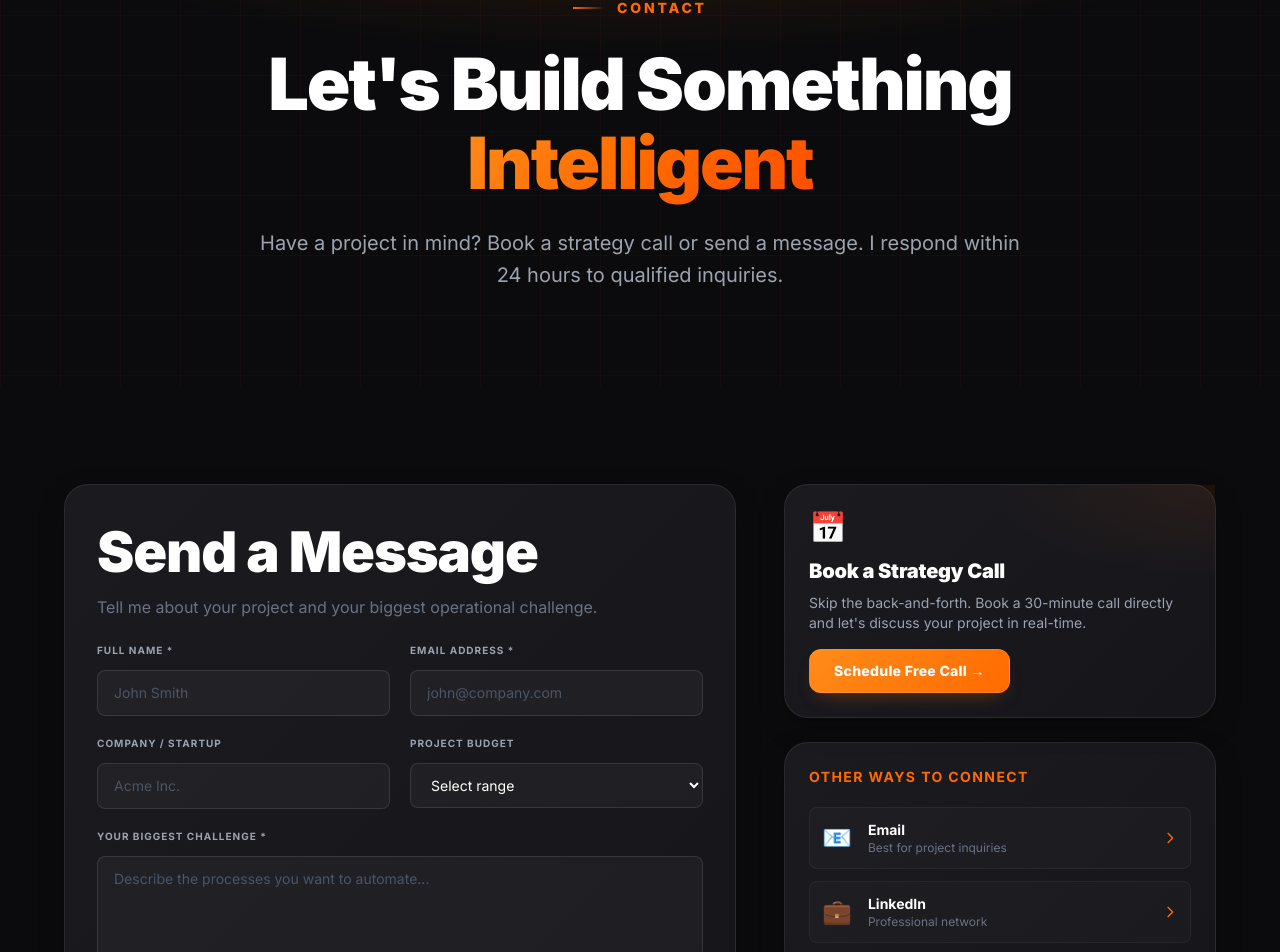
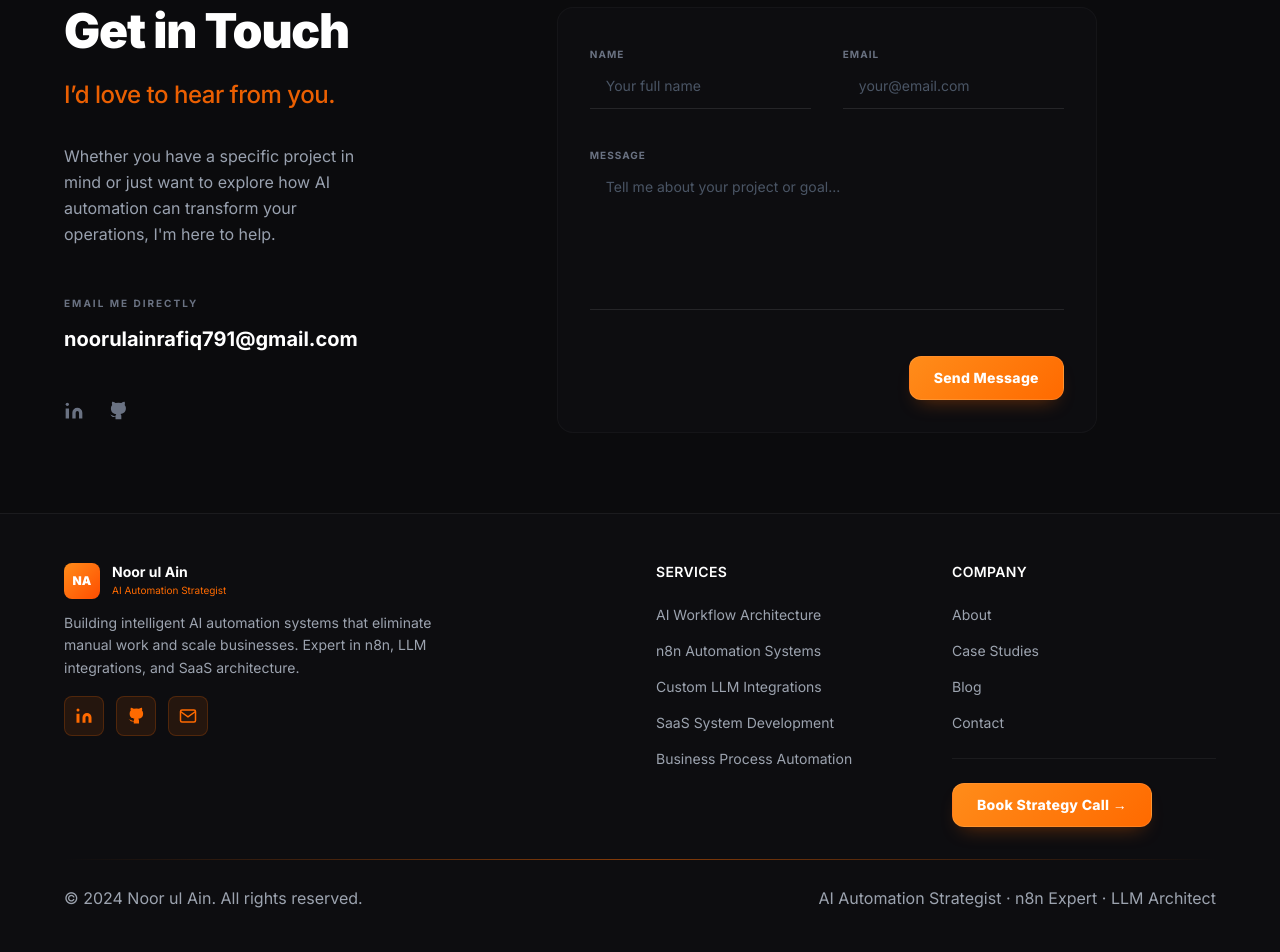
Before and after one commit to Noor-Ul-ain68/Noorulain.me, a Next.js app: page /contact in a window 1280 px wide. Shown: the part 105-1057 px from the top of the page. Built offline with nearby package versions, Linux system fonts and the light colour scheme.

Commit message:
Contact page setup

```diff
--- a/src/app/contact/ContactClient.tsx
+++ b/src/app/contact/ContactClient.tsx
@@ -3,281 +3,153 @@
 import { useState } from 'react';
 import { SITE_CONFIG } from '@/constants';
 
-const contactMethods = [
-    { icon: '📧', label: 'Email', href: `mailto:${SITE_CONFIG.email}`, desc: 'Best for project inquiries' },
-    { icon: '💼', label: 'LinkedIn', href: SITE_CONFIG.linkedin, desc: 'Professional network' },
-    { icon: '🐙', label: 'GitHub', href: SITE_CONFIG.github, desc: 'See my code & projects' },
-    { icon: '📅', label: 'Calendly', href: SITE_CONFIG.calendly, desc: '30-min free consultation' },
-];
+export default function ContactClient() {
+    const [status, setStatus] = useState<'idle' | 'submitting' | 'success' | 'error'>('idle');
+    const [form, setForm] = useState({ name: '', email: '', message: '' });
 
-export default function ContactClient() {
-    const [form, setForm] = useState({ name: '', email: '', company: '', budget: '', message: '' });
-    const [submitted, setSubmitted] = useState(false);
+    const handleSubmit = async (e: React.FormEvent) => {
+        e.preventDefault();
+        setStatus('submitting');
 
-    const handleSubmit = (e: React.FormEvent) => {
-        e.preventDefault();
-        setSubmitted(true);
+        try {
+            const response = await fetch('https://formspree.io/f/mqaevepk', { // Formspree ID for the provided email
+                method: 'POST',
+                headers: { 'Content-Type': 'application/json' },
+                body: JSON.stringify({
+                    ...form,
+                    _subject: 'New Contact Form Submission',
+                }),
+            });
+
+            if (response.ok) {
+                setStatus('success');
+                setForm({ name: '', email: '', message: '' });
+            } else {
+                setStatus('error');
+            }
+        } catch (err) {
+            setStatus('error');
+        }
     };
 
-    const inputClass = `w-full px-4 py-3 rounded-lg text-sm outline-none transition-all focus:ring-1 placeholder-gray-600`;
-    const inputStyle = {
-        background: 'rgba(255,255,255,0.04)',
-        border: '1px solid rgba(255,255,255,0.1)',
-        color: 'white',
-    };
+    const inputClass = `w-full px-4 py-3 rounded-none border-b border-white/10 bg-transparent text-sm outline-none transition-all focus:border-orange-500/50 placeholder-gray-600`;
 
     return (
-        <>
-            {/* HERO */}
-            <section className="section-pad relative overflow-hidden tech-grid pt-24 lg:pt-36">
-                <div className="absolute inset-0 gradient-radial-orange pointer-events-none" />
-                <div className="container-custom relative z-10 text-center">
-                    <div className="max-w-3xl mx-auto">
-                        <p className="section-label justify-center">Contact</p>
-                        <h1 className="mb-6 text-[28px] xs:text-[32px] sm:text-5xl lg:text-7xl leading-[1.2] lg:leading-[1.1]">
-                            Let&apos;s Build Something{' '}
-                            <span className="text-gradient-orange">Intelligent</span>
+        <section className="pt-20 pb-12 lg:pt-28 lg:pb-20 overflow-hidden bg-[#0B0B0D]">
+            <div className="container-custom">
+                <div className="grid grid-cols-1 lg:grid-cols-10 gap-12 lg:gap-20 items-start">
+
+                    {/* LEFT SIDE (40%) */}
+                    <div className="lg:col-span-4 flex flex-col items-center text-center lg:items-start lg:text-left">
+                        <h1 className="text-4xl lg:text-5xl font-black text-white mb-6 tracking-tight">
+                            Get in Touch
                         </h1>
-                        <p className="text-base sm:text-lg lg:text-xl leading-relaxed" style={{ color: '#9CA3AF' }}>
-                            Have a project in mind? Book a strategy call or send a message. I respond within 24 hours to qualified inquiries.
+                        <h2 className="text-xl lg:text-2xl font-medium text-orange-500/90 mb-8">
+                            I’d love to hear from you.
+                        </h2>
+                        <p className="text-sm lg:text-base leading-relaxed text-gray-400 max-w-[280px] lg:max-w-xs mb-12">
+                            Whether you have a specific project in mind or just want to explore how AI automation can transform your operations, I'm here to help.
                         </p>
+
+                        <div className="mb-12 w-full group">
+                            <p className="text-[10px] uppercase tracking-[0.2em] text-gray-500 mb-3 font-bold">Email Me Directly</p>
+                            <a href={`mailto:noorulainrafiq791@gmail.com`} className="text-lg lg:text-xl font-bold text-white hover:text-orange-500 transition-colors">
+                                noorulainrafiq791@gmail.com
+                            </a>
+                        </div>
+
+                        <div className="flex items-center gap-6">
+                            <a href={SITE_CONFIG.linkedin} target="_blank" rel="noopener noreferrer" className="text-gray-500 hover:text-white transition-all transform hover:scale-110">
+                                <svg width="20" height="20" viewBox="0 0 24 24" fill="currentColor">
+                                    <path d="M16 8a6 6 0 0 1 6 6v7h-4v-7a2 2 0 0 0-2-2 2 2 0 0 0-2 2v7h-4v-7a6 6 0 0 1 6-6zM2 9h4v12H2z" /><circle cx="4" cy="4" r="2" />
+                                </svg>
+                            </a>
+                            <a href={SITE_CONFIG.github} target="_blank" rel="noopener noreferrer" className="text-gray-500 hover:text-white transition-all transform hover:scale-110">
+                                <svg width="20" height="20" viewBox="0 0 24 24" fill="currentColor">
+                                    <path d="M9 19c-5 1.5-5-2.5-7-3m14 6v-3.87a3.37 3.37 0 0 0-.94-2.61c3.14-.35 6.44-1.54 6.44-7A5.44 5.44 0 0 0 20 4.77 5.07 5.07 0 0 0 19.91 1S18.73.65 16 2.48a13.38 13.38 0 0 0-7 0C6.27.65 5.09 1 5.09 1A5.07 5.07 0 0 0 5 4.77a5.44 5.44 0 0 0-1.5 3.78c0 5.42 3.3 6.61 6.44 7A3.37 3.37 0 0 0 9 18.13V22" />
+                                </svg>
+                            </a>
                         </div>
                     </div>
-            </section>
 
-            <section className="section-pad">
-                <div className="container-custom">
-                    <div className="grid grid-cols-1 lg:grid-cols-5 gap-12">
-                        {/* Contact Form */}
-                        <div className="lg:col-span-3 order-first lg:order-none">
-                            <div className="card p-5 sm:p-7 md:p-8">
-                                <h2 className="mb-2">Send a Message</h2>
-                                <p className="text-sm sm:text-base mb-6" style={{ color: '#6B7280' }}>
-                                    Tell me about your project and your biggest operational challenge.
-                                </p>
-
-                                {submitted ? (
-                                    <div className="text-center py-12">
-                                        <div className="text-6xl mb-6">🎯</div>
-                                        <h3 className="mb-2">Message Sent!</h3>
-                                        <p style={{ color: '#9CA3AF' }}>
-                                            I&apos;ll review your project and get back to you within 24 hours.
-                                        </p>
-                                        <a
-                                            href={SITE_CONFIG.calendly}
-                                            target="_blank"
-                                            rel="noopener noreferrer"
-                                            className="btn-orange mt-8"
+                    {/* RIGHT SIDE (60%) */}
+                    <div className="lg:col-span-6 w-full lg:max-w-[540px]">
+                        <div className="bg-[#111114]/50 border border-white/[0.03] p-6 lg:p-8 rounded-2xl relative">
+                            {status === 'success' ? (
+                                <div className="py-12 text-center animate-fade-in">
+                                    <div className="w-16 h-16 bg-orange-500/10 rounded-full flex items-center justify-center mx-auto mb-6">
+                                        <svg className="w-8 h-8 text-orange-500" fill="none" stroke="currentColor" viewBox="0 0 24 24">
+                                            <path strokeLinecap="round" strokeLinejoin="round" strokeWidth="2" d="M5 13l4 4L19 7" />
+                                        </svg>
+                                    </div>
+                                    <h3 className="text-2xl font-black text-white mb-2">Message Sent</h3>
+                                    <p className="text-gray-400">Thank you for reaching out. I'll get back to you shortly.</p>
+                                    <button
+                                        onClick={() => setStatus('idle')}
+                                        className="mt-8 text-sm font-bold text-orange-500 hover:text-orange-400 transition-colors underline underline-offset-4"
                                     >
-                                            <span>Or Book a Call Now →</span>
-                                        </a>
+                                        Send another message
+                                    </button>
                                 </div>
                             ) : (
-                                    <form onSubmit={handleSubmit} className="space-y-5">
-                                        <div className="grid grid-cols-1 sm:grid-cols-2 gap-5">
-                                            <div>
-                                                <label
-                                                    className="block text-[10px] font-bold uppercase tracking-widest mb-3"
-                                                    style={{ color: '#9CA3AF' }}
-                                                >
-                                                    Full Name *
-                                                </label>
+                                <form onSubmit={handleSubmit} className="space-y-8">
+                                    <div className="grid grid-cols-1 sm:grid-cols-2 gap-8">
+                                        <div className="space-y-2">
+                                            <label className="text-[10px] font-bold uppercase tracking-widest text-gray-500">Name</label>
                                             <input
                                                 type="text"
                                                 required
-                                                    placeholder="John Smith"
+                                                placeholder="Your full name"
                                                 className={inputClass}
-                                                    style={inputStyle}
                                                 value={form.name}
                                                 onChange={(e) => setForm({ ...form, name: e.target.value })}
                                             />
                                         </div>
-                                            <div>
-                                                <label
-                                                    className="block text-[10px] font-bold uppercase tracking-widest mb-3"
-                                                    style={{ color: '#9CA3AF' }}
-                                                >
-                                                    Email Address *
-                                                </label>
+                                        <div className="space-y-2">
+                                            <label className="text-[10px] font-bold uppercase tracking-widest text-gray-500">Email</label>
                                             <input
                                                 type="email"
                                                 required
-                                                    placeholder="john@company.com"
+                                                placeholder="your@email.com"
                                                 className={inputClass}
-                                                    style={inputStyle}
                                                 value={form.email}
                                                 onChange={(e) => setForm({ ...form, email: e.target.value })}
                                             />
                                         </div>
                                     </div>
 
-                                        <div className="grid grid-cols-1 sm:grid-cols-2 gap-5">
-                                            <div>
-                                                <label
-                                                    className="block text-[10px] font-bold uppercase tracking-widest mb-3"
-                                                    style={{ color: '#9CA3AF' }}
-                                                >
-                                                    Company / Startup
-                                                </label>
-                                                <input
-                                                    type="text"
-                                                    placeholder="Acme Inc."
-                                                    className={inputClass}
-                                                    style={inputStyle}
-                                                    value={form.company}
-                                                    onChange={(e) => setForm({ ...form, company: e.target.value })}
-                                                />
-                                            </div>
-                                            <div>
-                                                <label
-                                                    className="block text-[10px] font-bold uppercase tracking-widest mb-3"
-                                                    style={{ color: '#9CA3AF' }}
-                                                >
-                                                    Project Budget
-                                                </label>
-                                                <select
-                                                    className={inputClass}
-                                                    style={{ ...inputStyle, cursor: 'pointer' }}
-                                                    value={form.budget}
-                                                    onChange={(e) => setForm({ ...form, budget: e.target.value })}
-                                                >
-                                                    <option value="" style={{ background: '#1A1A1F' }}>
-                                                        Select range
-                                                    </option>
-                                                    <option value="1500-3000" style={{ background: '#1A1A1F' }}>
-                                                        $1,500 – $3,000
-                                                    </option>
-                                                    <option value="3000-5000" style={{ background: '#1A1A1F' }}>
-                                                        $3,000 – $5,000
-                                                    </option>
-                                                    <option value="5000-10000" style={{ background: '#1A1A1F' }}>
-                                                        $5,000 – $10,000
-                                                    </option>
-                                                    <option value="10000+" style={{ background: '#1A1A1F' }}>
-                                                        $10,000+
-                                                    </option>
-                                                </select>
-                                            </div>
-                                        </div>
-
-                                        <div>
-                                            <label
-                                                className="block text-[10px] font-bold uppercase tracking-widest mb-3"
-                                                style={{ color: '#9CA3AF' }}
-                                            >
-                                                Your Biggest Challenge *
-                                            </label>
+                                    <div className="space-y-2">
+                                        <label className="text-[10px] font-bold uppercase tracking-widest text-gray-500">Message</label>
                                         <textarea
                                             required
-                                                rows={5}
-                                                placeholder="Describe the processes you want to automate..."
+                                            rows={6}
+                                            placeholder="Tell me about your project or goal..."
                                             className={`${inputClass} resize-none`}
-                                                style={inputStyle}
                                             value={form.message}
                                             onChange={(e) => setForm({ ...form, message: e.target.value })}
                                         />
                                     </div>
 
-                                        <button type="submit" className="btn-orange w-full text-base py-4">
-                                            <span>Send Message →</span>
+                                    <div className="pt-2 flex flex-col items-center lg:items-end">
+                                        <button
+                                            type="submit"
+                                            disabled={status === 'submitting'}
+                                            className="btn-orange w-full sm:w-auto px-10 py-3.5 text-sm tracking-wide disabled:opacity-50 transition-all active:scale-95"
+                                        >
+                                            <span>
+                                                {status === 'submitting' ? 'Sending...' : 'Send Message'}
+                                            </span>
                                         </button>
-                                        <p className="text-[10px] text-center italic" style={{ color: '#6B7280' }}>
-                                            I respond to all qualified inquiries within 24 hours.
-                                        </p>
+                                        {status === 'error' && (
+                                            <p className="mt-4 text-xs text-red-400">Something went wrong. Please try again.</p>
+                                        )}
+                                    </div>
                                 </form>
                             )}
-                            </div>
-                        </div>
-
-                        {/* Sidebar */}
-                        <div className="lg:col-span-2 space-y-6">
-                            {/* Book Call */}
-                            <div className="card p-6 relative">
-                                <div
-                                    className="absolute inset-0 pointer-events-none"
-                                    style={{
-                                        background:
-                                            'radial-gradient(ellipse 80% 60% at 100% 0%, rgba(255,106,0,0.08) 0%, transparent 70%)',
-                                    }}
-                                />
-                                <div className="relative z-10">
-                                    <div className="text-3xl mb-3">📅</div>
-                                    <h3 className="text-xl font-black text-white mb-2">Book a Strategy Call</h3>
-                                    <p className="text-sm mb-4" style={{ color: '#9CA3AF' }}>
-                                        Skip the back-and-forth. Book a 30-minute call directly and let&apos;s discuss your
-                                        project in real-time.
-                                    </p>
-                                    <a
-                                        href={SITE_CONFIG.calendly}
-                                        target="_blank"
-                                        rel="noopener noreferrer"
-                                        className="btn-orange text-sm w-full justify-center"
-                                    >
-                                        <span>Schedule Free Call →</span>
-                                    </a>
-                                </div>
-                            </div>
-
-                            {/* Contact Methods */}
-                            <div className="card p-6">
-                                <h3
-                                    className="text-sm font-bold uppercase tracking-widest mb-5"
-                                    style={{ color: '#FF6A00' }}
-                                >
-                                    Other Ways to Connect
-                                </h3>
-                                <div className="space-y-3">
-                                    {contactMethods.map((method) => (
-                                        <a
-                                            key={method.label}
-                                            href={method.href}
-                                            target={method.href.startsWith('http') ? '_blank' : undefined}
-                                            rel={method.href.startsWith('http') ? 'noopener noreferrer' : undefined}
-                                            className="flex items-center gap-4 p-3 rounded-lg transition-all group"
-                                            style={{
-                                                background: 'rgba(255,255,255,0.02)',
-                                                border: '1px solid rgba(255,255,255,0.05)',
-                                            }}
-                                        >
-                                            <span className="text-2xl">{method.icon}</span>
-                                            <div className="flex-1">
-                                                <p className="text-sm font-bold text-white">{method.label}</p>
-                                                <p className="text-xs" style={{ color: '#6B7280' }}>
-                                                    {method.desc}
-                                                </p>
-                                            </div>
-                                            <svg
-                                                className="w-4 h-4 shrink-0 transition-transform group-hover:translate-x-1"
-                                                style={{ color: '#FF6A00' }}
-                                                fill="none"
-                                                stroke="currentColor"
-                                                strokeWidth="2"
-                                                viewBox="0 0 24 24"
-                                            >
-                                                <path strokeLinecap="round" strokeLinejoin="round" d="M9 5l7 7-7 7" />
-                                            </svg>
-                                        </a>
-                                    ))}
-                                </div>
-                            </div>
-
-                            {/* Availability */}
-                            <div className="highlight-box">
-                                <div className="flex items-center gap-3">
-                                    <span
-                                        className="w-2 h-2 rounded-full animate-pulse"
-                                        style={{ background: '#FF6A00' }}
-                                    />
-                                    <p className="text-sm font-semibold text-white">Available for new projects</p>
-                                </div>
-                                <p className="text-xs mt-2" style={{ color: '#6B7280' }}>
-                                    Typical response time: within 24 hours
-                                </p>
                         </div>
                     </div>
                 </div>
             </div>
         </section>
-        </>
     );
 }
```
Lines whose indentation alone changed are shown as unchanged.
